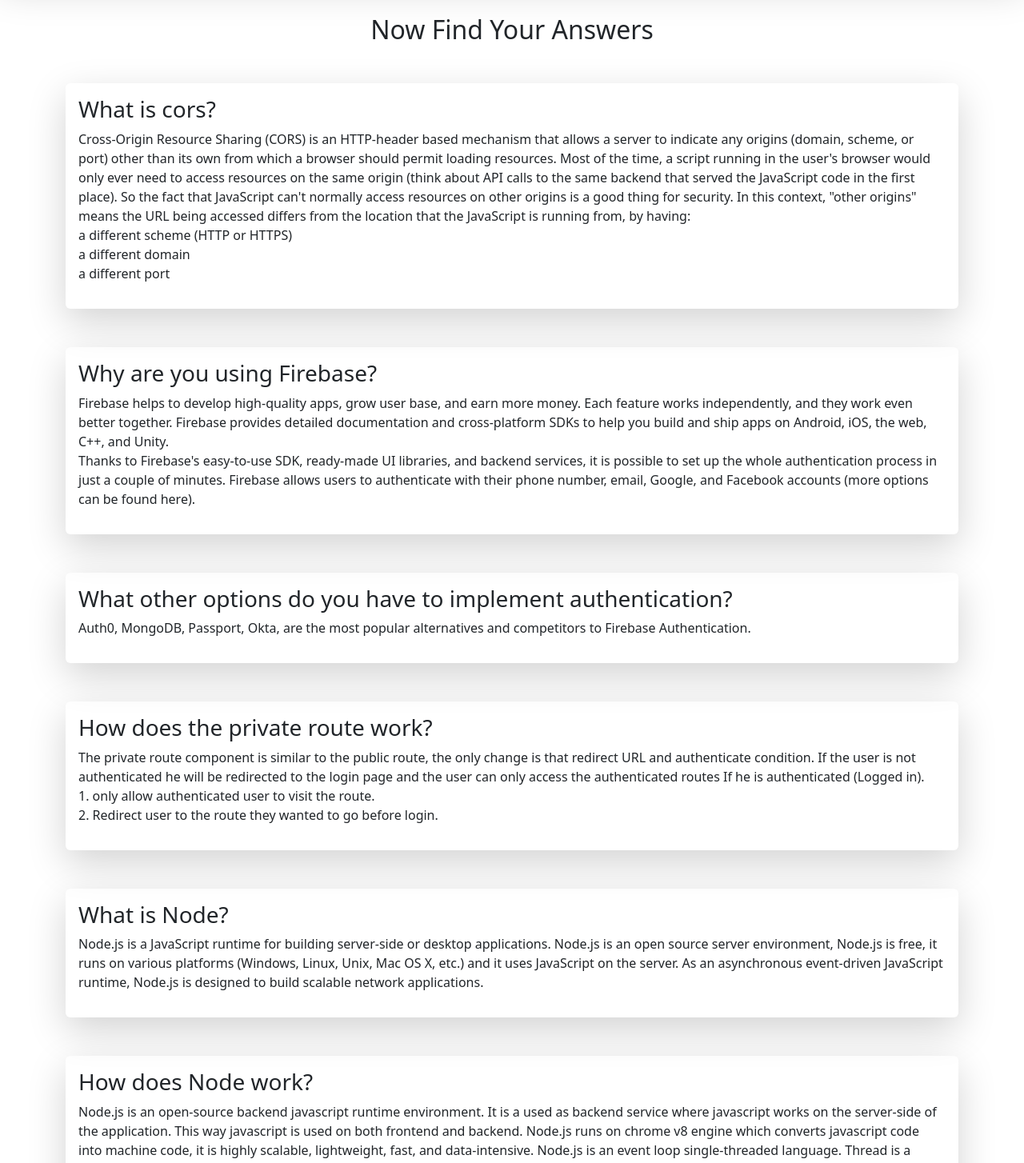
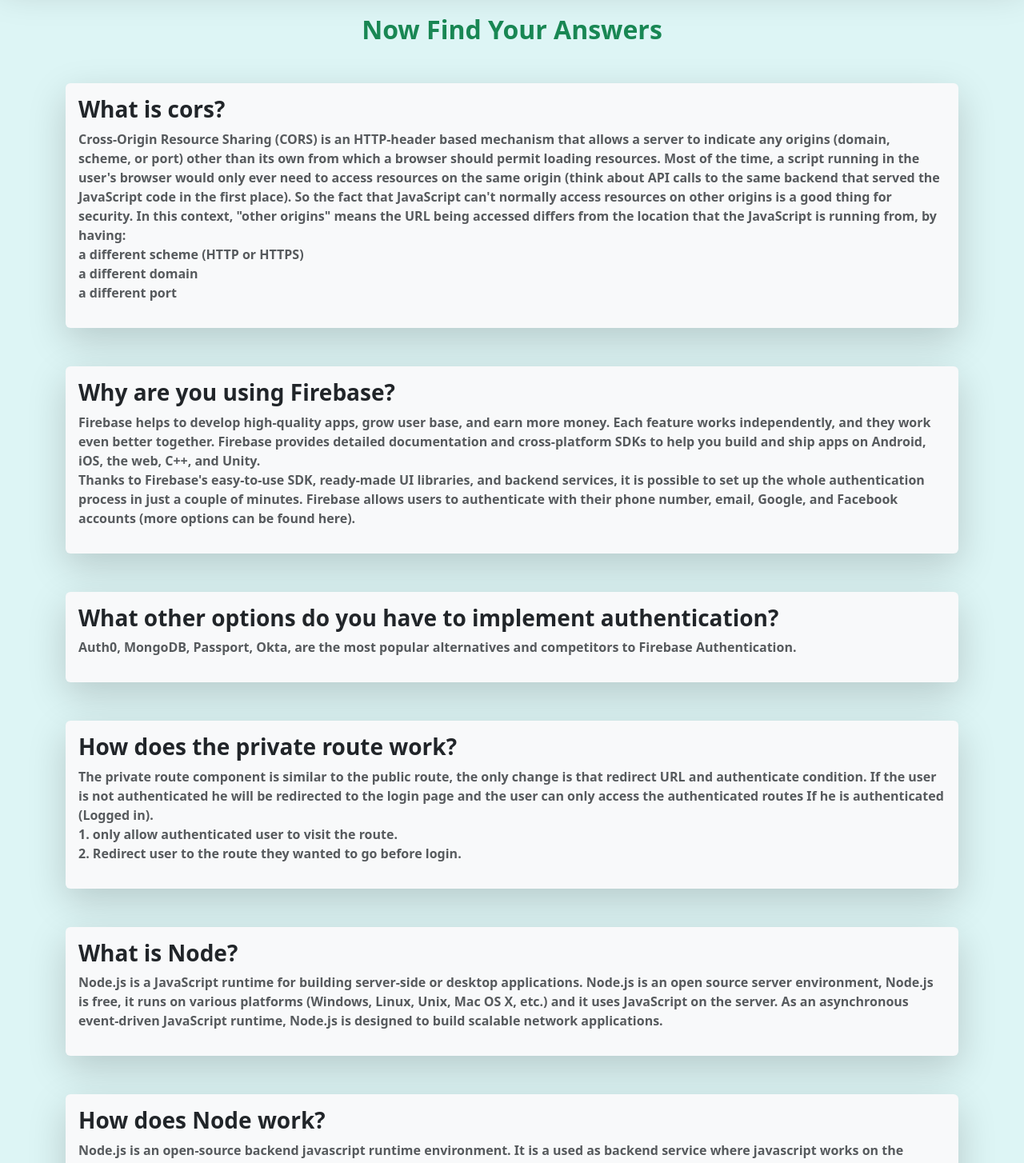
Before and after one commit to NahidulNoman/conquer-programming-client, a React (Create React App) app: page /blog in a window 1280 px wide. Shown: the part 120-1574 px from the top of the page at 80% size. Built offline with nearby package versions, Linux system fonts and the light colour scheme; no server answers.

Commit message:
add some design

```diff
--- a/package.json
+++ b/package.json
@@ -15,6 +15,7 @@
     "react-icons": "^4.6.0",
     "react-router-dom": "^6.4.2",
     "react-scripts": "5.0.1",
+    "react-to-pdf": "^0.0.14",
     "web-vitals": "^2.1.4"
   },
   "scripts": {
--- a/public/index.html
+++ b/public/index.html
@@ -27,8 +27,13 @@
     <script src="https://cdn.jsdelivr.net/npm/@popperjs/core@2.11.6/dist/umd/popper.min.js" integrity="sha384-oBqDVmMz9ATKxIep9tiCxS/Z9fNfEXiDAYTujMAeBAsjFuCZSmKbSSUnQlmh/jp3" crossorigin="anonymous"></script>
 <script src="https://cdn.jsdelivr.net/npm/bootstrap@5.2.2/dist/js/bootstrap.min.js" integrity="sha384-IDwe1+LCz02ROU9k972gdyvl+AESN10+x7tBKgc9I5HFtuNz0wWnPclzo6p9vxnk" crossorigin="anonymous"></script>
     <title>ConQuer.Dev</title>
+    <style>
+      .body{
+        background-color: rgb(221, 245, 245);
+      }
+    </style>
   </head>
-  <body>
+  <body class="body">
     <noscript>You need to enable JavaScript to run this app.</noscript>
     <div id="root"></div>
     <!--
--- a/src/components/Blog/Blog.jsx
+++ b/src/components/Blog/Blog.jsx
@@ -3,10 +3,10 @@
 const Blog = () => {
   return (
     <div className="container mt-5">
-     <h2 className="text-center m-5">Now Find Your Answers</h2>
-      <div className="shadow-lg p-3 rounded mb-5">
-        <h3 className="">What is cors?</h3>
-        <p>
+     <h2 className="text-center m-5 fw-bold text-success">Now Find Your Answers</h2>
+      <div className="shadow-lg p-3 rounded mb-5 bg-light">
+        <h3  className='fw-bold'>What is cors?</h3>
+        <p  className='fw-semibold opacity-75'>
         Cross-Origin Resource Sharing (CORS) is an HTTP-header based mechanism that allows a server to indicate any origins (domain, scheme, or port) other than its own from which a browser should permit loading resources. Most of the time, a script running in the user's browser would only ever need to access resources on the same origin (think about API calls to the same backend that served the JavaScript code in the first place). So the fact that JavaScript can't normally access resources on other origins is a good thing for security. In this context, "other origins" means the URL being accessed differs from the location that the JavaScript is running from, by having: <br />
 
             a different scheme (HTTP or HTTPS) <br />
@@ -14,36 +14,36 @@
             a different port <br />
         </p>
       </div>
-      <div className="shadow-lg p-3 rounded mb-5">
-        <h3 >Why are you using Firebase?</h3>
-        <p>
+      <div className="shadow-lg p-3 rounded mb-5 bg-light">
+        <h3  className='fw-bold'>Why are you using Firebase?</h3>
+        <p  className='fw-semibold opacity-75'>
         Firebase helps to develop high-quality apps, grow user base, and earn more money. Each feature works independently, and they work even better together. Firebase provides detailed documentation and cross-platform SDKs to help you build and ship apps on Android, iOS, the web, C++, and Unity. <br />
         Thanks to Firebase's easy-to-use SDK, ready-made UI libraries, and backend services, it is possible to set up the whole authentication process in just a couple of minutes. Firebase allows users to authenticate with their phone number, email, Google, and Facebook accounts (more options can be found here).
         </p>
       </div>
-      <div className="shadow-lg p-3 rounded mb-5">
-        <h3>What other options do you have to implement authentication?</h3>
-        <p>
+      <div className="shadow-lg p-3 rounded mb-5 bg-light">
+        <h3  className='fw-bold'>What other options do you have to implement authentication?</h3>
+        <p className='fw-semibold opacity-75'>
         Auth0, MongoDB, Passport, Okta, are the most popular alternatives and competitors to Firebase Authentication.
         </p>
       </div>
-      <div className="shadow-lg p-3 rounded mb-5">
-        <h3>How does the private route work?</h3>
-        <p>
+      <div className="shadow-lg p-3 rounded mb-5 bg-light">
+        <h3 className='fw-bold'>How does the private route work?</h3>
+        <p className='fw-semibold opacity-75'>
         The private route component is similar to the public route, the only change is that redirect URL and authenticate condition. If the user is not authenticated he will be redirected to the login page and the user can only access the authenticated routes If he is authenticated (Logged in). <br />
         1. only allow authenticated user to visit the route. <br />
         2. Redirect user to the route they wanted to go before login.
         </p>
       </div>
-      <div className="shadow-lg p-3 rounded mb-5">
-        <h3>What is Node?</h3>
-        <p>
+      <div className="shadow-lg p-3 rounded mb-5 bg-light">
+        <h3 className='fw-bold'>What is Node?</h3>
+        <p className='fw-semibold opacity-75'>
         Node.js is a JavaScript runtime for building server-side or desktop applications. Node.js is an open source server environment, Node.js is free, it runs on various platforms (Windows, Linux, Unix, Mac OS X, etc.) and it uses JavaScript on the server. As an asynchronous event-driven JavaScript runtime, Node.js is designed to build scalable network applications.
         </p>
       </div>
-      <div className="shadow-lg p-3 rounded mb-5">
-        <h3>How does Node work?</h3>
-        <p>
+      <div className="shadow-lg p-3 rounded mb-5 bg-light">
+        <h3 className='fw-bold'>How does Node work?</h3>
+        <p className='fw-semibold opacity-75'>
         Node.js is an open-source backend javascript runtime environment. It is a used as backend service where javascript works on the server-side of the application. This way javascript is used on both frontend and backend. Node.js runs on chrome v8 engine which converts javascript code into machine code, it is highly scalable, lightweight, fast, and data-intensive. Node.js is an event loop single-threaded language.  Thread is a sequence of instructions that the server needs to perform. It runs parallel on the server to provide the information to multiple clients. Node.js accepts the request from the clients and sends the response, while working with the request node.js handles them with a single thread. To operate I/O operations or requests node.js use the concept of threads.
         </p>
       </div>
--- a/src/components/CourseShareComponents/CheckOut.jsx
+++ b/src/components/CourseShareComponents/CheckOut.jsx
@@ -1,9 +1,12 @@
 import React from 'react';
+import { useLoaderData } from 'react-router-dom';
 
 const CheckOut = () => {
+    const checkOut = useLoaderData();
+    // console.log(checkOut);
     return (
         <div>
-            <h1>this is check out page here..</h1>
+            <h1 className='text-center m-5'>{checkOut.courseName}</h1>
         </div>
     );
 };
--- a/src/components/CourseShareComponents/LeftSideCategory.jsx
+++ b/src/components/CourseShareComponents/LeftSideCategory.jsx
@@ -18,7 +18,7 @@
     <div className="mt-5">
       {category.map((perItem) => (
         <ListGroup key={perItem.id} className='mb-3 text-center'>
-          <ListGroup.Item action variant="success" className="fw-semibold">
+          <ListGroup.Item action variant="light" className="fw-semibold shadow-md">
            <span className="list"><Link to={`/courseDetails/${perItem.id}`}>{perItem.category_name}</Link></span>
           </ListGroup.Item>
         </ListGroup>
--- /dev/null
+++ b/src/components/CourseShareComponents/css/cart.css
@@ -0,0 +1,12 @@
+.cartName{
+    color: rgb(64, 110, 236);
+}
+.dam{
+    color: brown;
+}
+.level{
+    color: rgb(219, 89, 231);
+}
+.duration{
+    color: rgb(253, 160, 39);
+}
--- a/src/components/SignUp/SignUp.jsx
+++ b/src/components/SignUp/SignUp.jsx
@@ -85,8 +85,8 @@
       </p>
       <Form onSubmit={handlerSubmit}>
         <Form.Group className="mb-3" controlId="formBasicName">
-          <Form.Label className="fw-semibold">Your Name</Form.Label>
-          <Form.Control name="name" type="text" placeholder="Enter name" />
+          <Form.Label className="fw-semibold">Full Name</Form.Label>
+          <Form.Control name="name" type="text" placeholder="Enter full name" />
         </Form.Group>
         <Form.Group className="mb-3" controlId="formBasicPhoto">
           <Form.Label className="fw-semibold">Photo URL</Form.Label>
--- a/src/routes/routes.js
+++ b/src/routes/routes.js
@@ -47,6 +47,7 @@
             },
             {
                 path : '/checkOut/:id',
+                loader : async({params})=> fetch(`https://conquer-programming-server.vercel.app/courseDetails/${params.id}`) ,
                 element : <CheckOut></CheckOut>
             }
         ]
```
Also changed, not shown: src/components/CourseShareComponents/CourseDetails.jsx (+54 -12 lines), src/components/CourseShareComponents/ShowCartCourse.jsx (+24 -10 lines), 1 other file (tests, documents, lock files or other folders).
